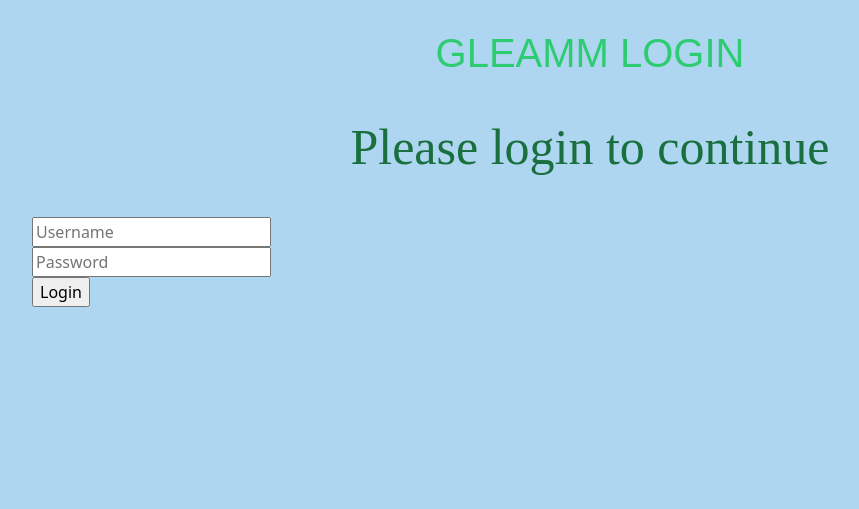
After one commit to edward-grady/senior-capstone, a Flask app: template templates/login.html in a window 1280 px wide. The commit adds this page. Shown: the part 291-800 px from the top of the page, without its empty margins (50-909 px from the left). Run offline with Flask 2, Linux system fonts and the light colour scheme; the template is opened without the code that fills it, so the values that code supplies are empty.

Commit message:
added login page
added login page, username and password 'admin'

```diff
--- a/app.py
+++ b/app.py
@@ -10,13 +10,38 @@
 '''
 
 #import flask, only place flask import needed
-from flask import Flask, render_template
+from flask import Flask, render_template, request, redirect, url_for, session
 
 app = Flask(__name__)
 
+app.secret_key = "SecretKey"
+
+
+#login page
+@app.route('/', methods=['GET', 'POST'])
+def login():
+  if request.method == 'POST':
+    username = request.form['username']
+    password = request.form['password']
+    if username == 'admin' and password == 'admin':
+      session['logged_in'] = True
+      return redirect(url_for('home_page'))
+    else:
+      return render_template('login.html',
+                             error='Invalid username or password')
+  else:
+    return render_template('login.html')
+
+
+#logout
+@app.route('/logout')
+def logout():
+  session.pop('username', None)
+  return redirect(url_for('login'))
+
 
 #home page
-@app.route("/")
+@app.route("/home")
 def home_page():
   return render_template('home.html')
 
--- a/templates/home.html
+++ b/templates/home.html
@@ -73,10 +73,10 @@
 
     <div class="btn-group">
 
-        <a href='/'><button>HOME</button></a>
+        <a href='/home'><button>HOME</button></a>
         <a href='stress_ng'><button>STRESS_NG</button>
         <a href='load_management'><button>LOAD MANAGEMENT</button></a>
-
+        <a href='logout'><button>LOGOUT</button></a>
     </div>
 
     <h2>DASHBOARD</h2>
--- a/templates/load_management.html
+++ b/templates/load_management.html
@@ -76,7 +76,7 @@
         <a href='/'><button>HOME</button></a>
         <a href='stress_ng'><button>STRESS_NG</button>
         <a href='load_management'><button>LOAD MANAGEMENT</button></a>
-
+        <a href='logout'><button>LOGOUT</button></a>
     </div>
 
     <h2>DASHBOARD</h2>
--- /dev/null
+++ b/templates/login.html
@@ -0,0 +1,51 @@
+<!DOCTYPE html>
+<html lang="en">
+  <head>
+    <meta charset="utf-8">
+    <meta name="viewport" content="width=device-width, initial-scale=1">
+    <link href="https://cdn.jsdelivr.net/npm/bootstrap@5.3.2/dist/css/bootstrap.min.css" rel="stylesheet" integrity="sha384-T3c6CoIi6uLrA9TneNEoa7RxnatzjcDSCmG1MXxSR1GAsXEV/Dwwykc2MPK8M2HN" crossorigin="anonymous">
+
+    <title>GLEAMM</title>
+    <style>
+      .center{
+        display: block;
+        margin-left: auto;
+        margin-right: auto;
+        margin-top: 40px;
+        width: 50%; height: 250px;
+      }
+      h1{
+        color: #2ECC71;
+        text-align: center;
+        font-family: Arial, Helvetica, sans-serif;
+        font: size; 70px;
+        margin-top: 30px;
+        margin-bottom: 40px;
+      }
+      h2 {
+        color: #196F3D;
+        text-align: center;
+        font-family: ArialHelveticasans-serif;
+        font-size: 50px;
+        margin-top: 30px;
+        margin-bottom: 40px;
+      }
+
+
+
+    </style>
+
+  </head>
+  <body class="container" style="background-color: #AED6F1">
+    <img src="https://www.depts.ttu.edu/gleamm/images/GLEAMM_2C_full.png" class="center">
+    <h1>GLEAMM LOGIN</h1>
+    <h2>Please login to continue</h2>
+    <form id='log' method="POST" action="{{ url_for('login') }}"
+      <br>
+      <input type="text" name="username" placeholder="Username"><br>
+      <input type="password" name="password" placeholder="Password"><br>
+      <input type="submit" value="Login">
+    </form>
+
+  </body>
+</html>
--- a/templates/stress_ng.html
+++ b/templates/stress_ng.html
@@ -76,7 +76,7 @@
         <a href='/'><button>HOME</button></a>
         <a href='stress_ng'><button>STRESS_NG</button>
         <a href='load_management'><button>LOAD MANAGEMENT</button></a>
-
+        <a href='logout'><button>LOGOUT</button></a>
     </div>
 
     <h2>DASHBOARD</h2>
```
